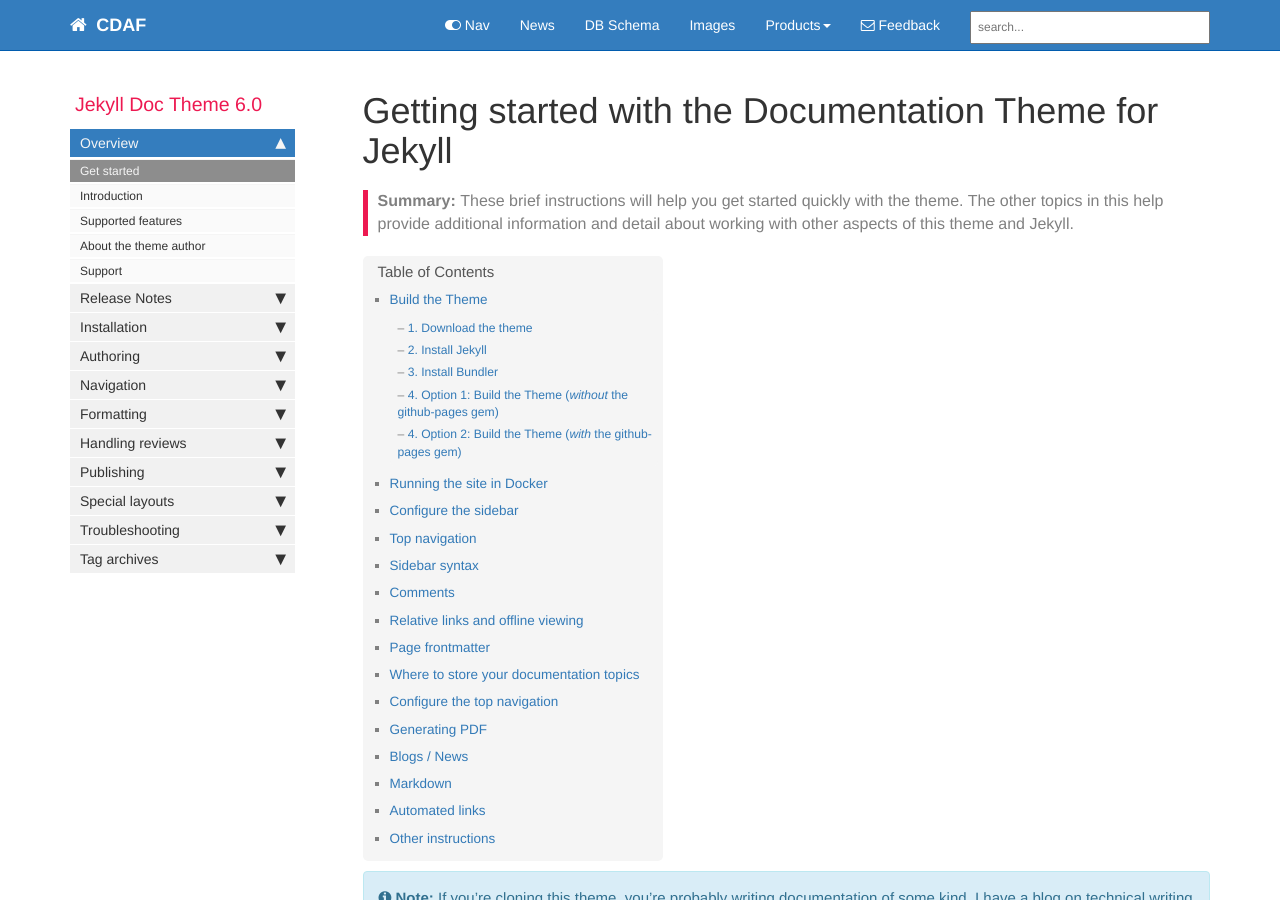
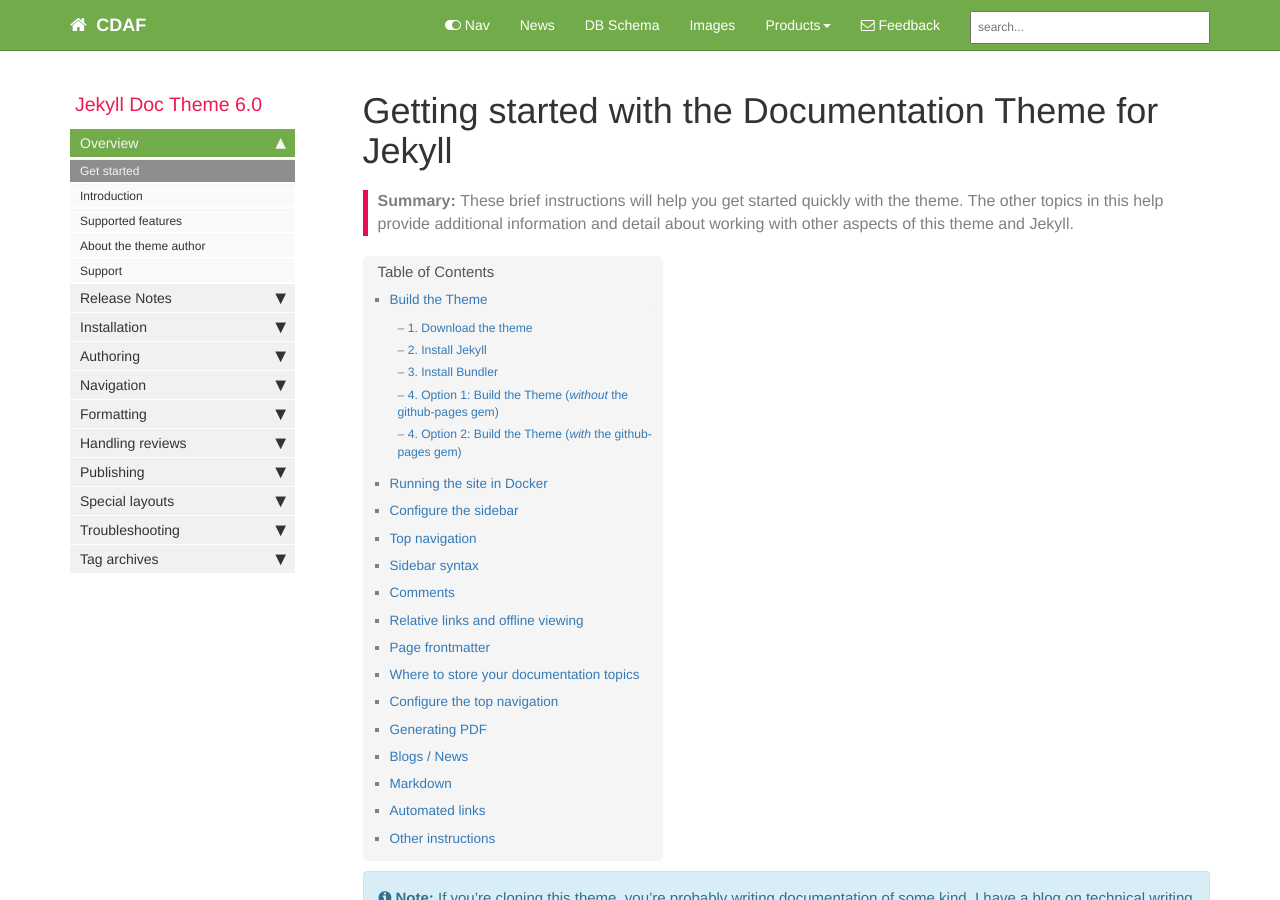
Before and after one commit to cdaf/docs.cdaf.io, a Jekyll site: the page built from index.md, in a window 1280 px wide and 900 px high. Built offline with Jekyll 4.4.1, drawn with Linux system fonts in a browser that asks for light colours; comment, search, counter and statistics services are not loaded.

Commit message:
Change the theme tio green

```diff
--- a/_includes/head.html
+++ b/_includes/head.html
@@ -14,7 +14,7 @@
 <link rel="stylesheet" href="css/customstyles.css">
 <link rel="stylesheet" href="css/boxshadowproperties.css">
 <!-- most color styles are extracted out to here -->
-<link rel="stylesheet" href="css/theme-blue.css">
+<link rel="stylesheet" href="css/theme-green.css">
 
 <script src="https://cdnjs.cloudflare.com/ajax/libs/jquery/3.3.1/jquery.min.js"></script>
 
--- a/_includes/head_print.html
+++ b/_includes/head_print.html
@@ -11,7 +11,7 @@
 <link rel="stylesheet" href="{{ "/css/bootstrap.min.css" | prepend: site.baseurl | prepend: site.url }}">
 <link rel="stylesheet" href="{{ "/css/modern-business.css" | prepend: site.baseurl | prepend: site.url }}">
 <link rel="stylesheet" href="{{ "/css/customstyles.css" | prepend: site.baseurl | prepend: site.url }}">
-<link rel="stylesheet" href="{{ "/css/theme-blue.css" | prepend: site.baseurl | prepend: site.url }}">
+<link rel="stylesheet" href="{{ "/css/theme-green.css" | prepend: site.baseurl | prepend: site.url }}">
 <link rel="stylesheet" href="{{ "/css/syntax.css" | prepend: site.baseurl | prepend: site.url }}">
 <link rel="stylesheet" href="{{ "/css/printstyles.css" | prepend: site.baseurl }}">
 
```
